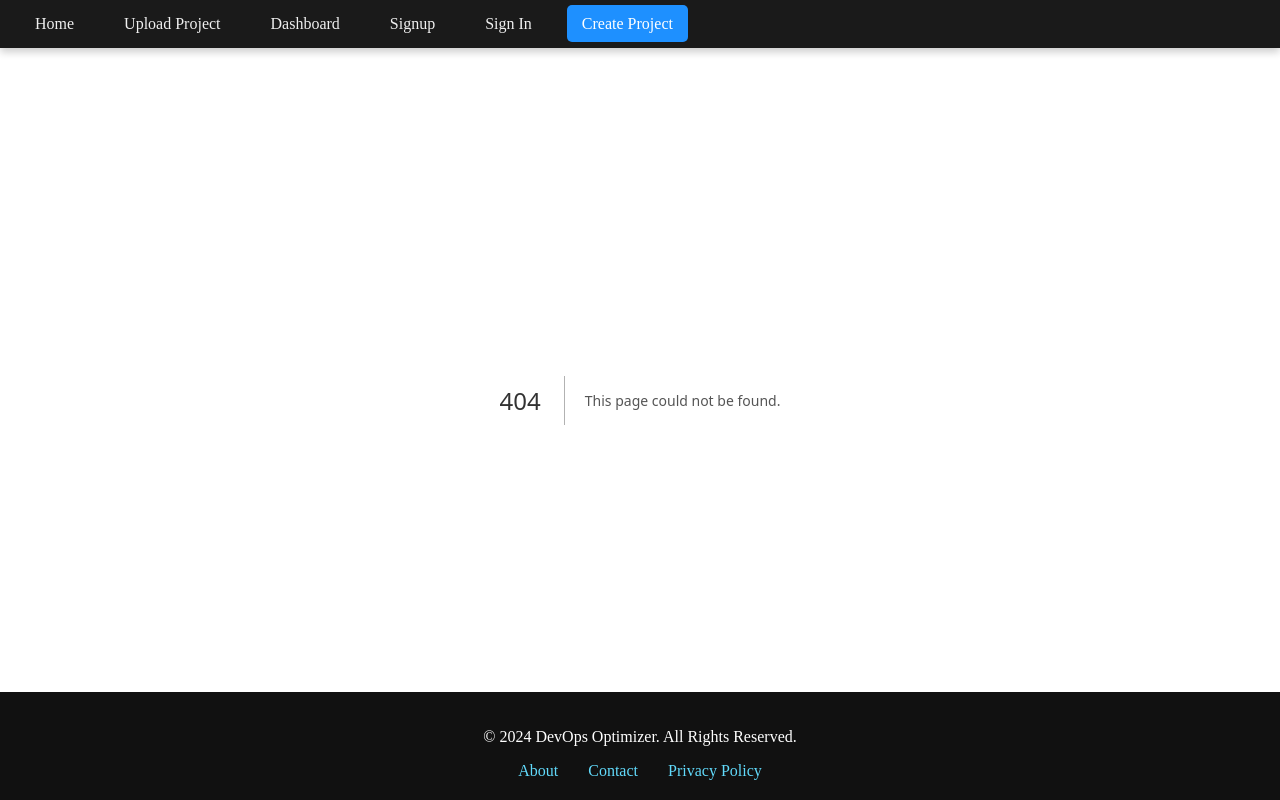
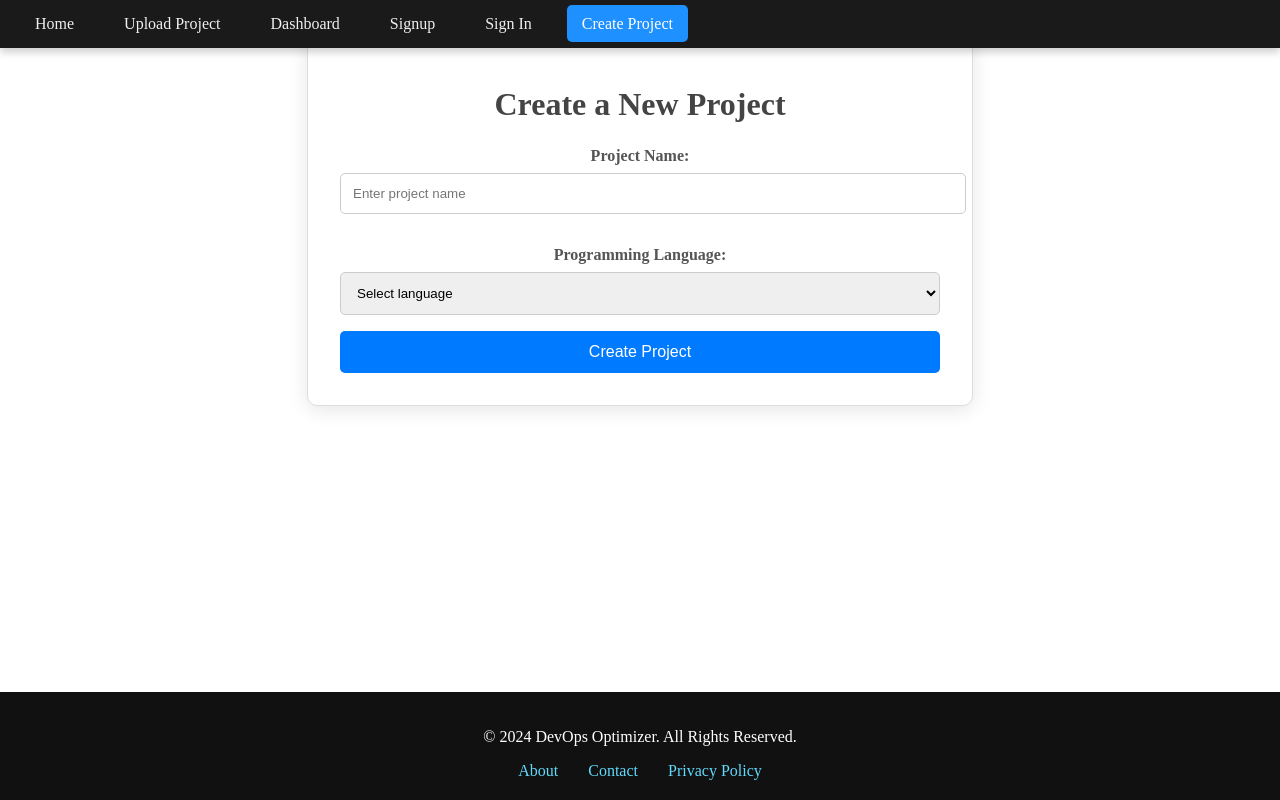
Before and after one commit to Mayawaleed/Automated-Devops-Pipeline, a Next.js app: page /createProject in a window 1280 px wide. Before the commit this address had no page. Built offline with nearby package versions, Linux system fonts and the light colour scheme.

Commit message:
create project

```diff
--- /dev/null
+++ b/src/pages/createProject.js
@@ -0,0 +1,63 @@
+// src/pages/createProject.js
+
+import { useState } from 'react';
+import { useRouter } from 'next/router';
+import styles from '../styles/projectCreate.module.css';
+
+const CreateProject = () => {
+    const [projectName, setProjectName] = useState('');
+    const [projectType, setProjectType] = useState('');
+    const [message, setMessage] = useState('');
+    const router = useRouter(); // Initialize router
+
+    const handleSubmit = (e) => {
+        e.preventDefault();
+        if (!projectName || !projectType) {
+            setMessage('Please enter a project name and select a programming language.');
+            return;
+        }
+
+        setMessage(`Project "${projectName}" created using "${projectType}" successfully!`);
+
+        // Redirect to upload page
+        router.push('/upload');
+    };
+
+    return (
+        <div className={styles.createProjectContainer}>
+            <h1>Create a New Project</h1>
+            <form onSubmit={handleSubmit}>
+                <label htmlFor="projectName">Project Name:</label>
+                <input
+                    type="text"
+                    id="projectName"
+                    value={projectName}
+                    onChange={(e) => setProjectName(e.target.value)}
+                    placeholder="Enter project name"
+                />
+
+                <label htmlFor="projectType">Programming Language:</label>
+                <select
+                    id="projectType"
+                    value={projectType}
+                    onChange={(e) => setProjectType(e.target.value)}
+                >
+                    <option value="">Select language</option>
+                    <option value="JavaScript">JavaScript</option>
+                    <option value="Python">Python</option>
+                    <option value="Java">Java</option>
+                    <option value="C++">C++</option>
+                    <option value="Ruby">Ruby</option>
+                    <option value="PHP">PHP</option>
+                    <option value="Go">Go</option>
+                    <option value="Swift">Swift</option>
+                </select>
+
+                <button type="submit" className={styles.createButton}>Create Project</button>
+                {message && <p className={message.includes('successfully') ? styles.success : styles.error}>{message}</p>}
+            </form>
+        </div>
+    );
+};
+
+export default CreateProject;
--- /dev/null
+++ b/src/styles/projectCreate.module.css
@@ -0,0 +1,69 @@
+/* src/styles/projectCreate.module.css */
+
+.createProjectContainer {
+    max-width: 600px;
+    margin: 2rem auto;
+    padding: 2rem;
+    border: 1px solid #ddd;
+    border-radius: 10px;
+    background-color: #ffffff;
+    box-shadow: 0 4px 20px rgba(0, 0, 0, 0.1);
+    text-align: center;
+}
+
+.createProjectContainer h1 {
+    color: #444;
+    font-size: 2rem;
+    margin-bottom: 1.5rem;
+}
+
+.createProjectContainer label {
+    display: block;
+    margin: 1rem 0 0.5rem;
+    font-weight: bold;
+    color: #555;
+}
+
+.createProjectContainer input,
+.createProjectContainer select {
+    width: 100%;
+    padding: 0.75rem;
+    margin-bottom: 1rem;
+    border: 1px solid #ccc;
+    border-radius: 5px;
+    transition: border-color 0.3s;
+}
+
+.createProjectContainer input:focus,
+.createProjectContainer select:focus {
+    border-color: #66afe9;
+    outline: none;
+}
+
+.createButton {
+    width: 100%;
+    padding: 0.75rem;
+    background-color: #007bff;
+    color: white;
+    font-size: 1rem;
+    border: none;
+    border-radius: 5px;
+    transition: background-color 0.3s;
+    cursor: pointer;
+}
+
+.createButton:hover {
+    background-color: #0056b3;
+}
+
+.success {
+    color: #28a745;
+    font-weight: bold;
+    margin-top: 1rem;
+}
+
+.error {
+    color: #dc3545;
+    font-weight: bold;
+    margin-top: 1rem;
+}
```
